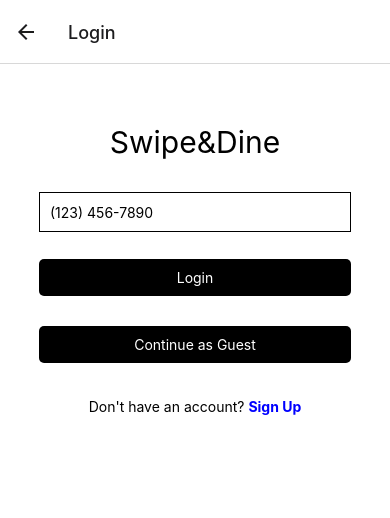
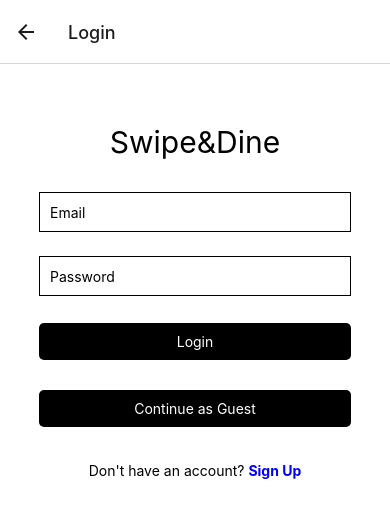
Before and after one commit to SohnJustin/Swipe-Dine, a React Native app: screen /Login in a window 390 px wide. Shown: the top 518 px of the page. Built offline with nearby package versions, Linux system fonts and the light colour scheme.

Commit message:
changed authentication to email instead of phone number

```diff
--- a/src/firebase/auth.js
+++ b/src/firebase/auth.js
@@ -1,17 +1,38 @@
-import { auth } from "@react-native-firebase/auth";
-import { signInAnonymously } from "firebase/auth";
+import {
+  getAuth,
+  createUserWithEmailAndPassword,
+  signInAnonymously,
+} from "firebase/auth";
 
 export const doSignInAnonymously = async (auth) => {
   return signInAnonymously(auth);
 };
-export const doSignUpWithPhone = async () => {
-  return createUserWithPhoneNumber(auth, phone);
+export const doSignUpWithEmail = async (email, password) => {
+  const auth = getAuth();
+  try {
+    const userCredential = await createUserWithEmailAndPassword(
+      auth,
+      email,
+      password
+    );
+    const user = userCredential.user;
+    console.log("User created:", user.uid);
+    // Additional logic after successful signup (e.g., navigate to home screen)
+  } catch (error) {
+    console.error("Error signing up:", error.message);
+  }
 };
-
 export const doSignOut = async () => {
-  return auth.signOut();
+  const auth = getAuth();
+  try {
+    await signOut(auth);
+    console.log("User signed out successfully");
+    // Additional logic after successful sign-out
+  } catch (error) {
+    console.error("Error signing out:", error.message);
+    // Handle errors (e.g., show an error message)
+  }
 };
-
 // Later on in the project, we will add more functions to this file
 // Such as...
 // adding more different methods of logging in, that will be done here.
--- a/src/firebase/firebase.js
+++ b/src/firebase/firebase.js
@@ -1,7 +1,7 @@
 // Import the functions you need from the SDKs you need
 import { initializeApp } from "firebase/app";
 import { getAnalytics } from "firebase/analytics";
-import { getAuth } from "firebase/auth";
+import { getAuth, signInAnonymously } from "firebase/auth";
 import {
   getFirestore,
   collection,
@@ -46,15 +46,4 @@ export const addUserToFirestore = async (phoneNumber, fullName) => {
   }
 };
 
-export const signInWithPhoneNumber = async (phoneNumber) => {
-  try {
-    const confirmationResult = await auth.signInWithPhoneNumber(phoneNumber);
-    return confirmationResult;
-  } catch (error) {
-    // Handle sign-in error
-    console.error("Error signing in with phone number:", error);
-    throw error;
-  }
-};
-
 export { auth, app, analytics };
--- a/src/pagelayout/LoginScreen.jsx
+++ b/src/pagelayout/LoginScreen.jsx
@@ -6,15 +6,15 @@ import {
   TouchableOpacity,
   StyleSheet,
 } from "react-native";
-import { formatPhone } from "../components/formatPhone";
-import { doSignInWithPhone } from "../firebase/auth";
 import { doSignInAnonymously } from "../firebase/auth";
 import { auth } from "../firebase/firebase";
+import { getAuth, signInWithEmailAndPassword } from "firebase/auth";
 
 function LoginScreen({ navigation }) {
   //const { userLoggedIn } = useAuth();
-  const [phoneNumber, setPhoneNumber] = useState("");
   const [isSigningIn, setIsSigningIn] = useState(false);
+  const [email, setEmail] = useState("");
+  const [password, setPassword] = useState("");
   const [error, setError] = useState("");
 
   const handlePhoneInput = (text) => {
@@ -22,11 +22,22 @@ function LoginScreen({ navigation }) {
     setPhoneNumber(formattedPhoneNumber);
   };
 
-  const handleLogin = async (e) => {
-    e.preventDefault();
+  const handleLogin = async () => {
     if (!isSigningIn) {
       setIsSigningIn(true);
-      await doSignInWithPhone(phoneNumber);
+      try {
+        const userCredential = await signInWithEmailAndPassword(
+          auth,
+          email,
+          password
+        );
+        // Handle successful sign-in
+        navigation.navigate("Home"); // Make sure 'HomeScreen' is the correct name in your navigator
+        setIsSigningIn(false);
+      } catch (error) {
+        setError(error.message);
+        setIsSigningIn(false);
+      }
     }
   };
   const handleGuestLogin = async () => {
@@ -46,15 +57,22 @@ function LoginScreen({ navigation }) {
       <Text style={styles.title}>Swipe&Dine</Text>
       <TextInput
         style={styles.input}
-        value={phoneNumber}
-        onChangeText={handlePhoneInput}
-        placeholder="(123) 456-7890"
-        keyboardType="number-pad"
+        value={email}
+        onChangeText={setEmail}
+        placeholder="Email"
+        keyboardType="email-address"
+        autoCapitalize="none"
+        autoCorrect={false}
       />
-      <TouchableOpacity style={styles.button} onPress={() => handleLogin()}>
-        <Text method="onSubmit" style={styles.buttonText}>
-          Login
-        </Text>
+      <TextInput
+        style={styles.input}
+        value={password}
+        onChangeText={setPassword}
+        placeholder="Password"
+        secureTextEntry
+      />
+      <TouchableOpacity style={styles.button} onPress={handleLogin}>
+        <Text style={styles.buttonText}>Login</Text>
       </TouchableOpacity>
       <TouchableOpacity
         title="Continue as Guest"
--- a/src/pagelayout/SignUpScreen.jsx
+++ b/src/pagelayout/SignUpScreen.jsx
@@ -6,24 +6,22 @@ import {
   TouchableOpacity,
   StyleSheet,
 } from "react-native";
-import { formatPhone } from "../components/formatPhone";
-import { doCreateUserWithPhone } from "../firebase/auth";
+import { doSignUpWithEmail } from "../firebase/auth";
+import { getAuth, createUserWithEmailAndPassword } from "firebase/auth";
 
 function SignUpScreen({ navigation }) {
-  const [phoneNumber, setPhoneNumber] = useState("");
-  const [fullName, setFullName] = useState("");
-  const [error, setError] = useState("");
-
-  const handlePhoneInput = (text) => {
-    const formattedPhoneNumber = formatPhone(text);
-    setPhoneNumber(formattedPhoneNumber);
-  };
+  const [email, setEmail] = useState("");
+  const [password, setPassword] = useState("");
+  const [error, setError] = useState(""); // Initialized the error state here
 
   const handleSignUp = async (e) => {
-    if (phoneNumber.length > 10) {
-      navigation.navigate("GetOTP", { phoneNumber });
-    } else {
-      alert("Please enter a valid phone number");
+    try {
+      await doSignUpWithEmail(email, password);
+      console.log("User signed up");
+      navigation.navigate("Login");
+    } catch (error) {
+      setError(error.message); // Update the error state to display the message
+      console.error("Error signing up:", error);
     }
   };
   return (
@@ -31,17 +29,19 @@ function SignUpScreen({ navigation }) {
       <Text style={styles.title}>Swipe&Dine</Text>
       <TextInput
         style={styles.input}
-        value={phoneNumber}
-        onChangeText={handlePhoneInput}
-        placeholder="Phone Number: (123)-456-7890"
-        keyboardType="phone-pad"
+        value={email}
+        onChangeText={setEmail}
+        placeholder="johndoe@email.com"
+        keyboardType="email-address"
+        autoCapitalize="none"
       />
       <TextInput
         style={styles.input}
-        value={fullName}
-        onChangeText={(text) => setFullName(text)}
-        placeholder="John Doe"
+        value={password}
+        onChangeText={setPassword}
+        placeholder="password"
         keyboardType="default"
+        secureTextEntry={true}
       />
       <TouchableOpacity style={styles.button} onPress={() => handleSignUp()}>
         <Text style={styles.buttonText}>Register</Text>
```
